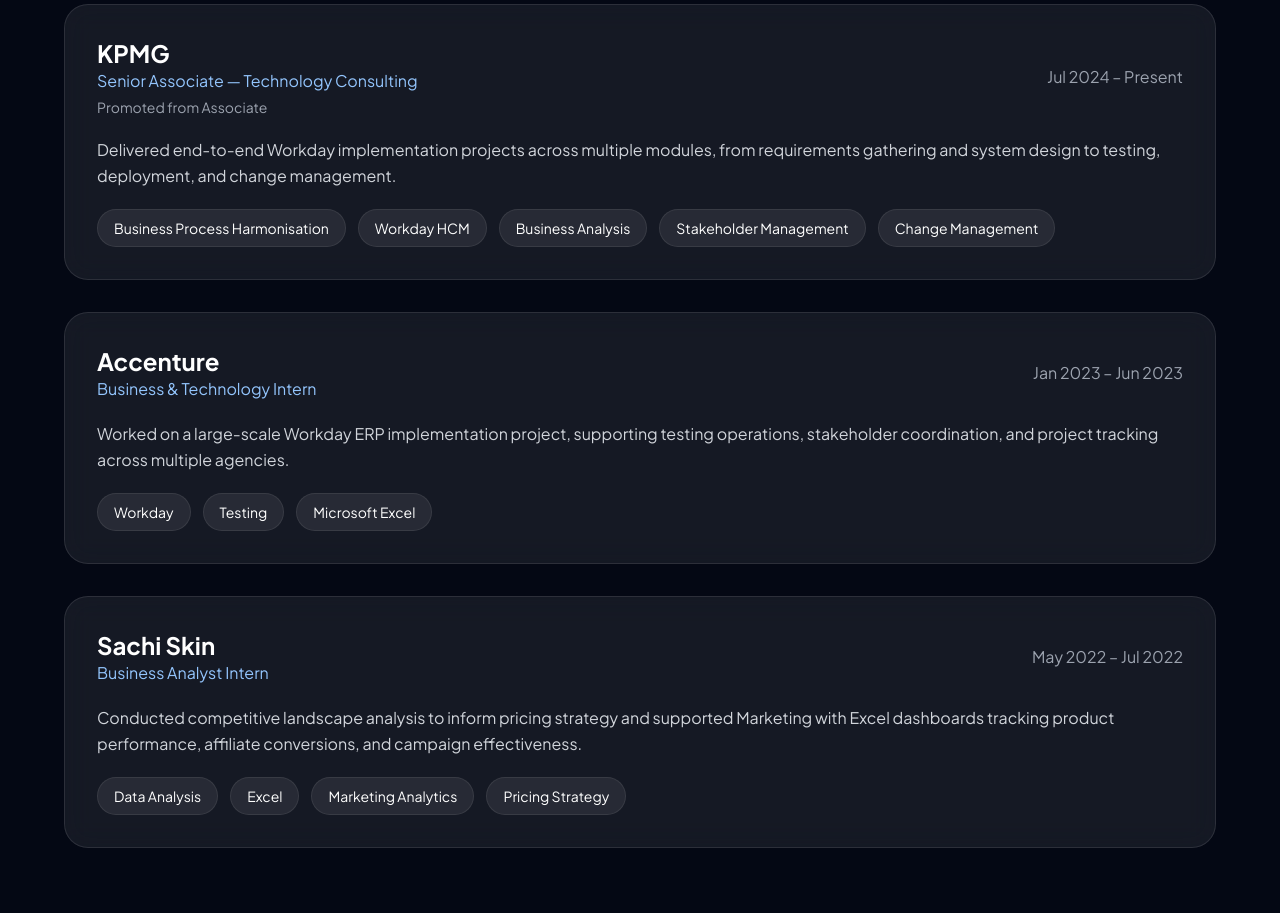
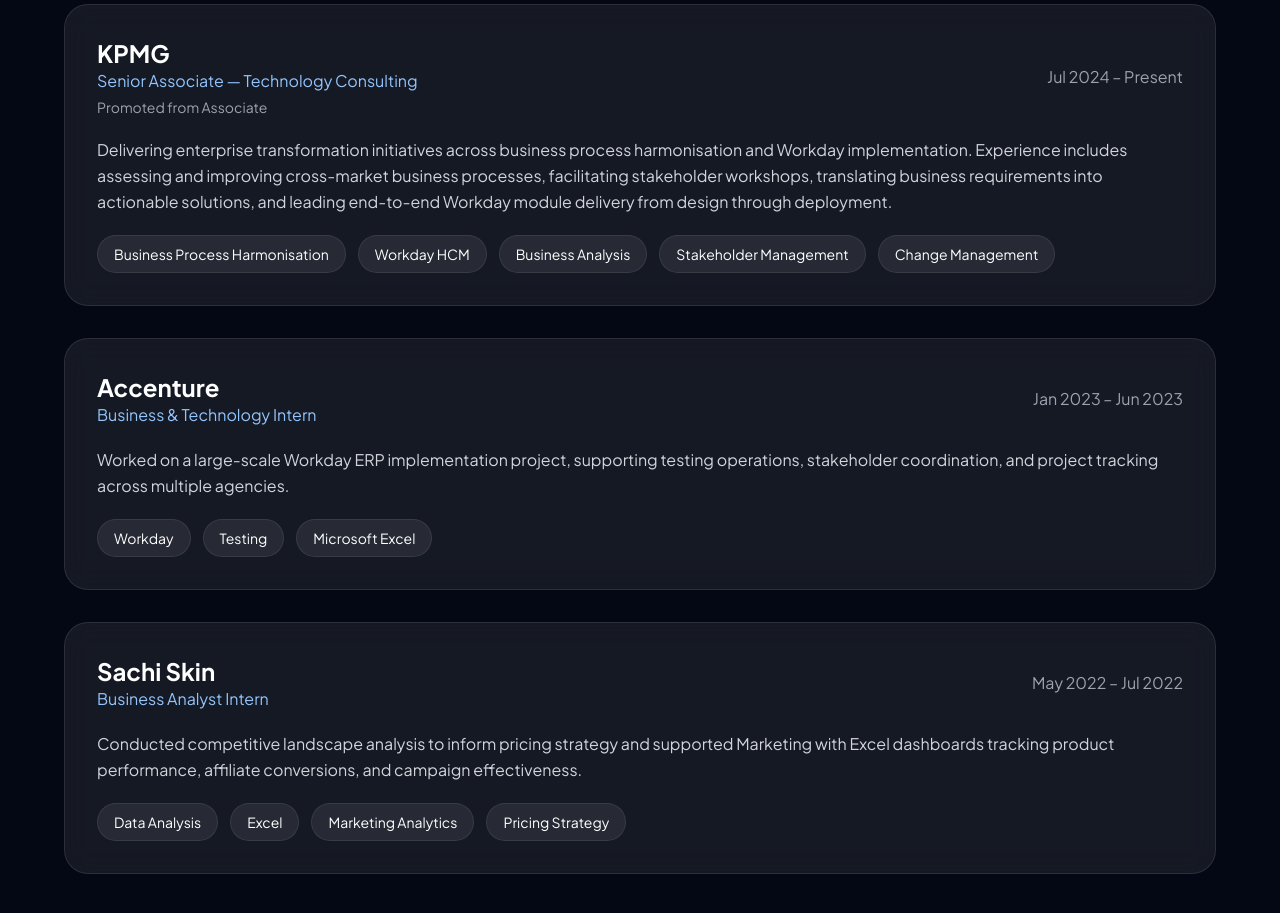
Before and after one commit to tanwj00-maker/wj-personal-portfolio, a plain HTML site: page index.html in a window 1280 px wide. Shown: the part 2220-3133 px from the top of the page. Drawn offline with nearby package versions, Linux system fonts and the light colour scheme.

Commit message:
Update index.html

```diff
--- a/index.html
+++ b/index.html
@@ -446,7 +446,7 @@
               <p class="text-gray-400 mt-2 md:mt-0">Jul 2024 – Present</p>
             </div>
             <p class="text-gray-300 leading-relaxed mb-5">
-              Delivered end-to-end Workday implementation projects across multiple modules, from requirements gathering and system design to testing, deployment, and change management.
+              Delivering enterprise transformation initiatives across business process harmonisation and Workday implementation. Experience includes assessing and improving cross-market business processes, facilitating stakeholder workshops, translating business requirements into actionable solutions, and leading end-to-end Workday module delivery from design through deployment.
             </p>
             <div class="flex flex-wrap gap-3">
               <span class="tag px-4 py-2 rounded-full text-sm">Business Process Harmonisation</span>
```
